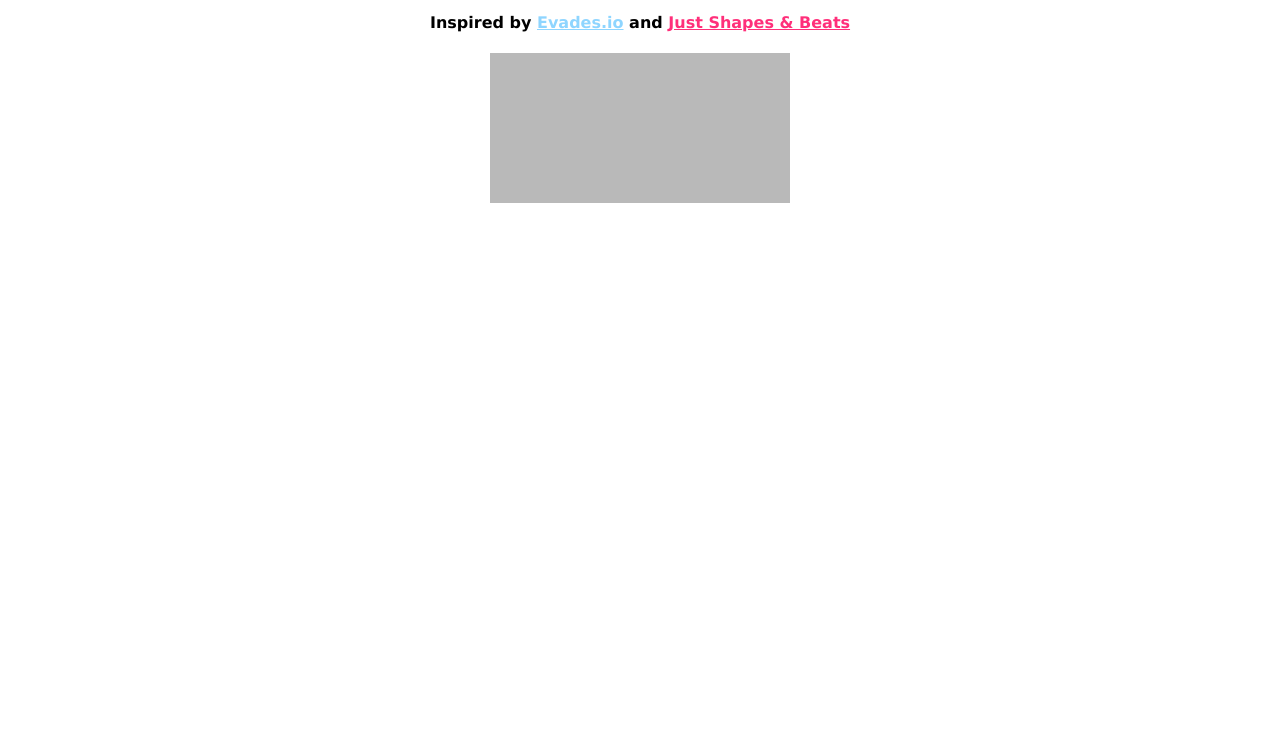
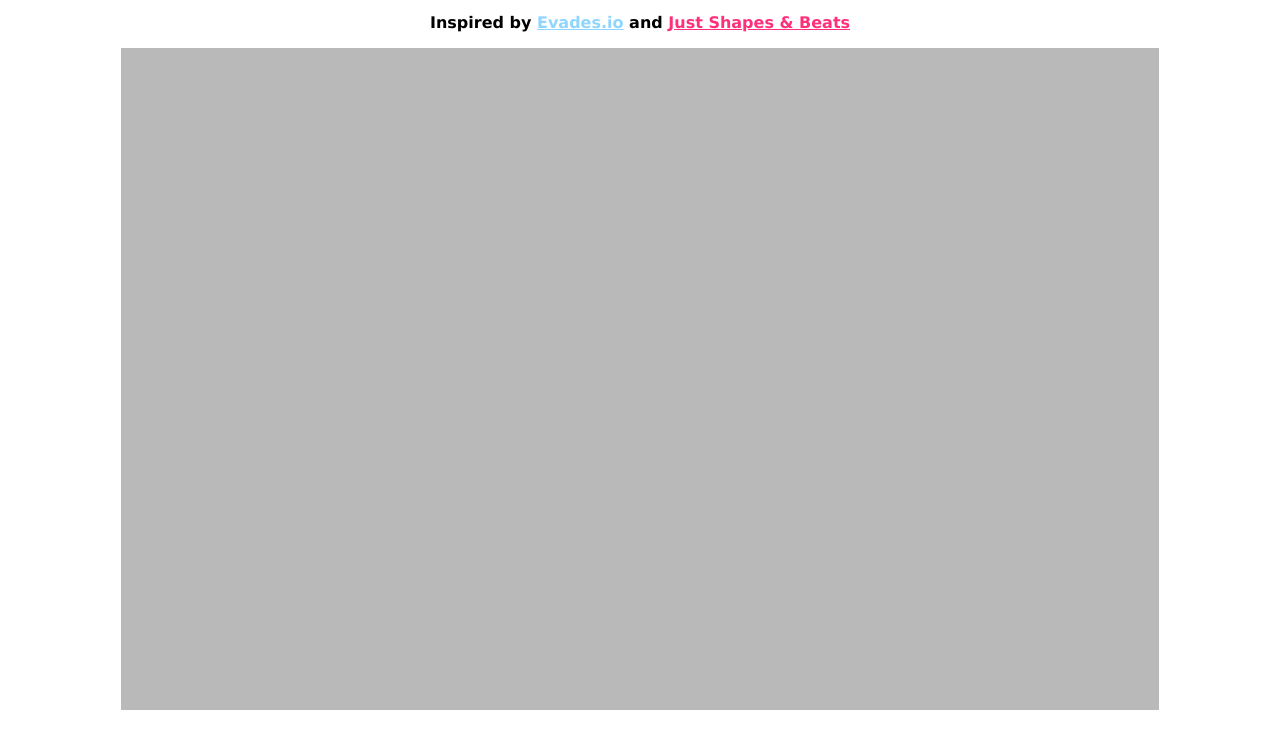
Before and after one commit to divinity-m/testDodge.io, a plain HTML site: page index.html in a window 1280 px wide. Shown: the part 45-794 px from the top of the page. Drawn offline with Linux system fonts and the light colour scheme.

Commit message:
Update index.html

```diff
--- a/index.html
+++ b/index.html
@@ -22,9 +22,9 @@
                 font-family: 'Lucida Sans', 'Lucida Sans Regular', 'Lucida Grande', 'Lucida Sans Unicode', Geneva, Verdana, sans-serif;
             }
             #game {
-                width: 800;
-                height: 650;
-                margin: 5px auto;
+                width: 81.083vw;
+                height: 82.777vh;
+                margin: auto;
                 pointer-events: none;
             }
             .no-cursor html,
```
